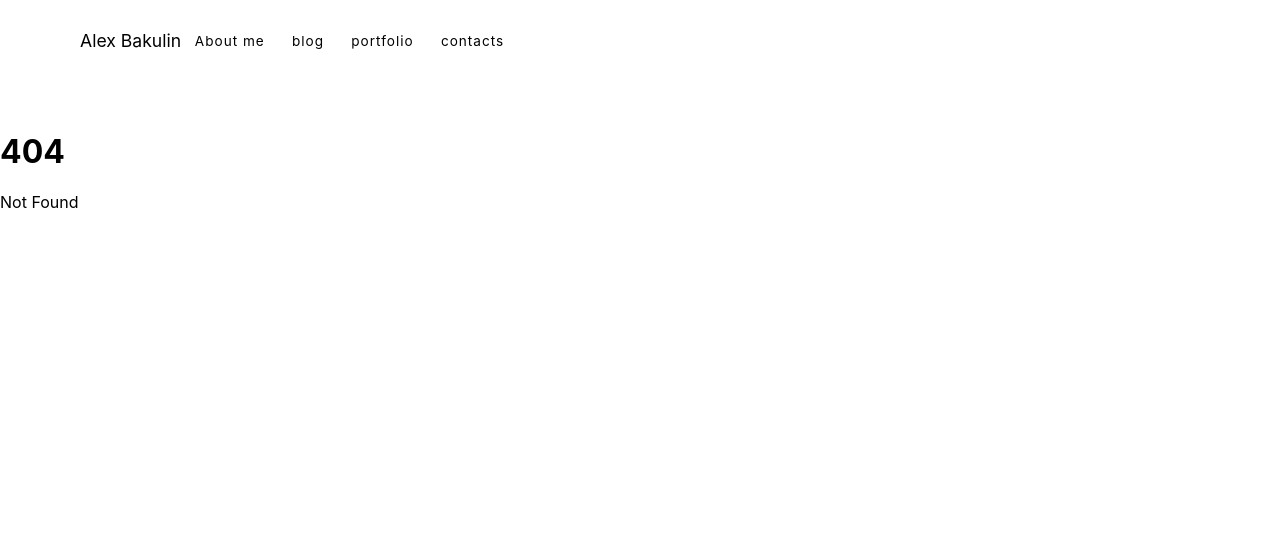
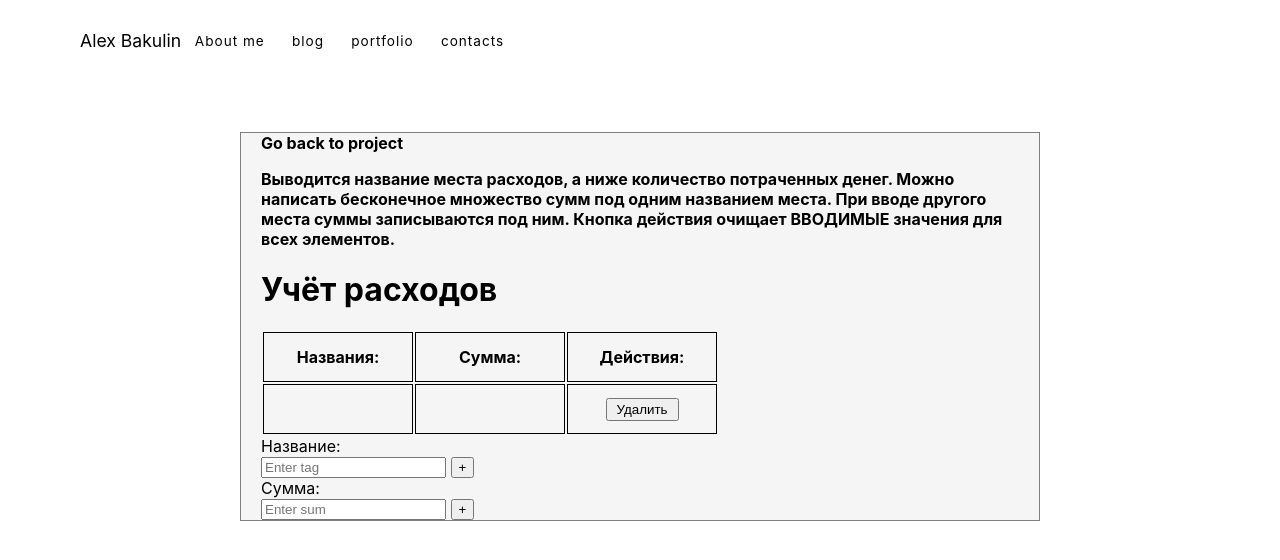
Before and after one commit to AlexandrBakulin/Svelt-test2, a SvelteKit app: page /project/apps/2 in a window 1280 px wide. Before the commit this address had no page. Shown: the top 560 px of the page. Built offline with nearby package versions, Linux system fonts and the light colour scheme.

Commit message:
Доделал первое приложение в портфолио и сделал 2.

```diff
--- /dev/null
+++ b/src/components/Icon.svelte
@@ -0,0 +1,18 @@
+<svg viewBox="0 0 24 24" class={$$props.class}>
+    {@html icon.path}
+</svg>
+
+<script>
+    export let name;
+    const icons = [
+        {
+            name: 'check-mark',
+            path: '<path d="M19.77 4.93l1.4 1.4L8.43 19.07l-5.6-5.6 1.4-1.4 4.2 4.2L19.77 4.93m0-2.83L8.43 13.44l-4.2-4.2L0 13.47l8.43 8.43L24 6.33 19.77 2.1z" fill="currentColor"></path>',
+        },
+        {
+            name: 'delete',
+            path: '<path d="M6 19c0 1.1.9 2 2 2h8c1.1 0 2-.9 2-2V7H6v12zM8 9h8v10H8V9zm7.5-5l-1-1h-5l-1 1H5v2h14V4h-3.5z" fill="currentColor"></path>',
+        },
+    ];
+    let icon = icons.find((item) => item.name === name);
+</script>
--- /dev/null
+++ b/src/routes/project/+layout.svelte
@@ -0,0 +1,5 @@
+<div class="container">
+    <slot />
+</div>
+<style>
+</style>
--- /dev/null
+++ b/src/routes/project/+page.svelte
@@ -0,0 +1,45 @@
+<svelte:head>
+    <title>Portfolio</title>
+</svelte:head>
+
+<div class="container">
+    <h1>My Projects</h1>
+    <div class="apps">
+        {#each routes as page}
+            <div class="app">
+            <h2>{page.title}</h2>
+            <p>{page.body}</p>
+            <p class="readmore">
+                <a class="link" href={`/project/apps/${page.id}`}>Read more</a>
+            </p>
+            </div>
+        {/each}
+    </div>
+</div>
+
+<script>
+    import {routes} from './routes.js';
+</script>
+
+<style>
+    .container {
+        margin: 50px auto;
+        max-width: 800px;
+        padding: 0 20px;
+
+    }
+    .apps {
+        display: grid;
+        grid-template-columns: 1fr 1fr;
+        grid-gap: 20px;
+    }
+    .app {
+        padding: 10px;
+        border: 1px solid #ddd;
+        box-shadow: 0 0 10px #eee;
+    }
+    .link {
+        color: rgb(10, 10, 139);
+    }
+
+</style>
--- /dev/null
+++ b/src/routes/project/apps/1/+layout.svelte
@@ -0,0 +1,11 @@
+<div class="container">
+    <a href="/project">Go back to project</a>
+    <slot/>
+</div>
+<style>
+    .container {
+        margin: 50px auto;
+        max-width: 800px;
+        padding: 0 20px;
+    }
+</style>
--- /dev/null
+++ b/src/routes/project/apps/1/+page.svelte
@@ -0,0 +1,137 @@
+<script>
+    import Icon from "../../../../components/Icon.svelte";
+
+    let newItem = '';
+    let todoList = [];
+
+    function add() {
+        if (newItem !== '') {
+            todoList = [
+                ...todoList,
+                {
+                    Task: newItem,
+                    Completed: false,
+                },
+            ]
+            newItem = '';
+        }
+    }
+
+    function remove(index) {
+        todoList.splice(index, 1);
+        todoList = todoList;
+    }
+
+    function complete(index) {
+        todoList[index].Completed = !todoList[index].Completed;
+    }
+</script>
+<main>
+    <h1>My todo list</h1>
+    <form on:submit|preventDefault={add}>
+        <input bind:value={newItem} placeholder="Enter todo">
+        <button class="add-todo" on:click={add}><span>+</span></button>
+    </form>
+    <div class="todos">
+        {#each todoList as item, index}
+            <div class="todo" class:completed={item.completed}>
+                <span>{item.Task}</span>
+                <div class="todo_buttons">
+                    <button class="complete" on:click={ () => complete(index)}>
+                        <Icon name="check-mark"></Icon>
+                    </button>
+                    <button class="delete" on:click={ () => remove(index)}>
+                        <Icon name="delete"></Icon>
+                    </button>
+                </div>
+            </div>
+        {/each}
+    </div>
+</main>
+<style>
+    main {
+        display: flex;
+        flex-direction: column;
+        align-items: center;
+        min-height: 100%;
+        padding: 5vmin;
+        box-sizing: border-box;
+        background: #6c6969;
+        text-decoration: none;
+    }
+
+    form {
+        width: 100%;
+        max-width: 500px;
+        display: flex;
+        align-items: center;
+        margin-bottom: 1rem;
+        background: blue;
+    }
+
+    input {
+        flex-grow: 1;
+        width: 0;
+        border: none;
+        border-bottom: 1px solid black;
+        box-shadow: none;
+        font-size: 1.2rem;
+        margin: 0;
+        outline: none;
+    }
+
+    .todos {
+        width: 100%;
+        max-width: 500px;
+    }
+
+    .todo {
+        display: flex;
+        padding: 20px;
+        border-radius: 20px;
+        box-shadow: 0 0 15px rgb(0 0 0 / 20%);
+        background-color: hsla(0 0% 100%);
+        margin-top: 1rem;
+        font-size: 1.2rem;
+        justify-content: space-between;
+        align-items: center;
+        width: 100%;
+    }
+
+    .todo_buttons {
+        display: flex;
+        align-items: center;
+        margin-left: 1rem;
+    }
+
+    h1 {
+        text-align: center;
+        font-size: 1.5rem;
+        margin: 2em 0;
+    }
+
+    .add-todo {
+        color: white;
+    }
+
+    button {
+        background-color: transparent;
+        border: none;
+    }
+
+    button.delete,
+    button.delete:hover {
+        height: 2rem;
+        width: 2rem;
+        color: brown;
+        transition: color 100ms ease-out;
+    }
+
+    button.complete,
+    button.complete:hover {
+        height: 2rem;
+        width: 2rem;
+        color: green;
+        transition: color 100ms ease-out;
+    }
+</style>
--- /dev/null
+++ b/src/routes/project/apps/2/+layout.svelte
@@ -0,0 +1,21 @@
+<div class="container">
+    <a href="/project">Go back to project</a>
+    <p style="font-weight: bold">Выводится название места расходов, а ниже количество потраченных денег.
+    Можно написать бесконечное множество сумм под одним названием места.
+    При вводе другого места суммы записываются под ним.
+    Кнопка действия очищает ВВОДИМЫЕ значения для всех элементов.
+    </p>
+    <slot />
+</div>
+<style>
+    .container {
+        margin: 50px auto;
+        max-width: 800px;
+        padding: 0 20px;
+        background: whitesmoke;
+        border: 1px solid grey;
+    }
+    a {
+        font-weight: bold;
+    }
+</style>
--- /dev/null
+++ b/src/routes/project/apps/2/+page.svelte
@@ -0,0 +1,92 @@
+<main>
+    <h1>Учёт расходов</h1>
+    <form><table>
+        {#each todoList as item, index}
+            <div class="todo" class:completed={item.completed}></div>
+            <span class="todo_text">{item.Task}</span>
+            <span class="todo_buttons">
+                <button class="remove1" on:click={ () => remove1(index)}>Delete</button>
+            </span>
+        {/each}
+
+        <tr><th class="table-slot">Названия:</th><th class="table-slot">Сумма:</th><th class="table-slot">Действия:</th></tr>
+        <tr><td class="table-slot">{tag}</td><td class="table-slot">{sum}</td><td class="table-slot"><button class="remove" on:click={ () => remove(tag, sum)}>Удалить</button></td></tr>
+    </table>
+        <div class="tag">Название:
+            <form on:submit|preventDefault={add}>
+                <input bind:value={tag} placeholder="Enter tag">
+                <button class="add-todo" on:click={add}><span>+</span></button>
+            </form>
+        </div>
+        <div class="sum">Сумма:</div>
+        <form on:submit|preventDefault={add1}>
+            <input bind:value={sum} placeholder="Enter sum">
+            <button class="add-todo" on:click={add}><span>+</span></button>
+        </form>
+    </form>
+</main>
+<script>
+    let tag = '';
+    let sum = '';
+    let todoList = [];
+    function add() {
+        if (tag !== '') {
+            todoList = [
+                ...todoList,
+                {
+                    Task: tag,
+                    Completed: false
+                }
+            ]
+            tag = '' - sum;
+            tag = '';
+        }
+    }
+    function add1() {
+        if (sum !== '') {
+            todoList = [
+                ...todoList,
+                {
+                    Task: sum,
+                    Completed: false
+                }
+            ]
+            sum = '';
+        }
+    }
+    function remove() {
+        tag = '';
+        sum = '';
+    }
+    function remove1(index) {
+        todoList.splice(index, 1);
+        todoList = todoList;
+    }
+    function complete(index) {
+        todoList[index].Completed = !todoList[index].Completed;
+
+    }
+
+</script>
+<style>
+    .table-slot {
+        height: 50px;
+        width: 150px;
+        border: 1px solid black;
+        text-align: center;
+    }
+    .remove {
+        width: 50%;
+        height: 50%;
+        margin: auto;
+    }
+    .todo_buttons {
+        width: content-box;
+        height: content-box;
+    }
+    .remove1 {
+        width: 50px;
+        height: 20px;
+
+    }
+</style>
--- /dev/null
+++ b/src/routes/project/routes.js
@@ -0,0 +1,12 @@
+export const routes = [
+    {
+        id: 1,
+        title: 'TODO',
+        body: 'Простое и удобное приложение для реализации ежедневных задач'
+    },
+    {
+        id: 2,
+        title: 'Учёт расходов',
+        body: 'Приложение для учёта расходов в повседневной жизни'
+    },
+]
```
